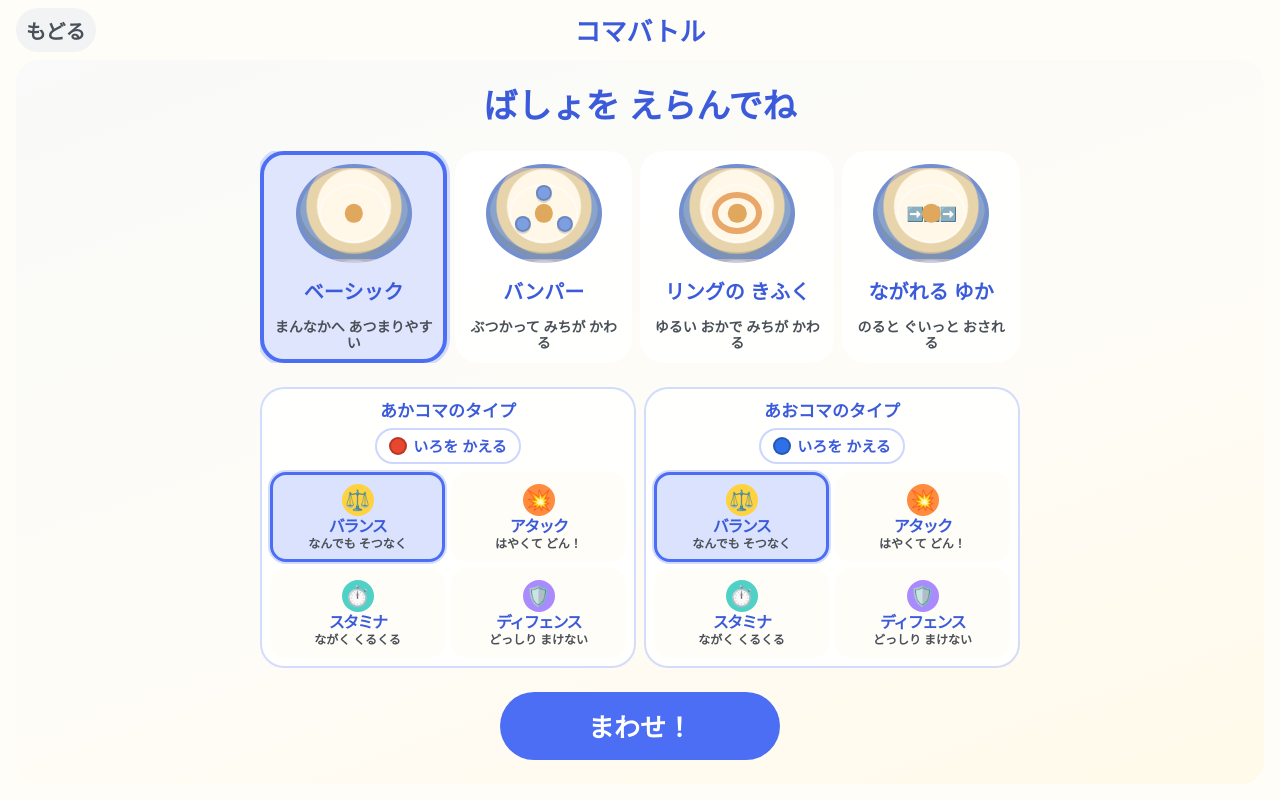
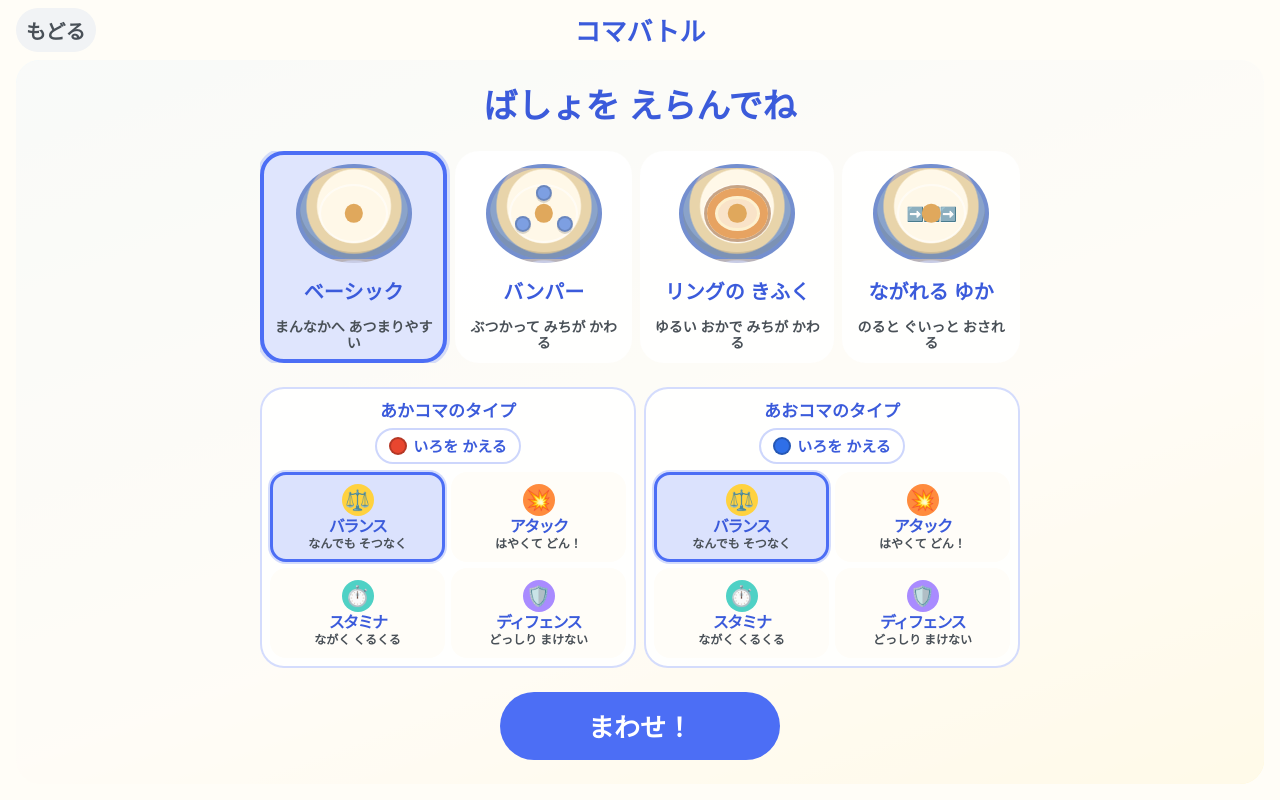
Before and after one commit to KoheiKasahara/kids-playground, a React (Vite) app: page /games/koma-battle in a window 1280 px wide. Shown: the top 800 px of the page. Built offline with nearby package versions, Linux system fonts and the light colour scheme.

Commit message:
feat(koma-battle): strengthen ridge field terrain

```diff
--- a/src/games/koma-battle/KomaBattlePlay.module.css
+++ b/src/games/koma-battle/KomaBattlePlay.module.css
@@ -264,10 +264,12 @@
 
 .previewRidge {
   position: absolute;
-  inset: 27%;
-  border: 6px solid #e7a05c;
+  inset: 22%;
+  border: 8px solid #e7a05c;
   border-radius: 50%;
-  opacity: 0.9;
+  background: rgb(231 160 92 / 24%);
+  box-shadow: 0 0 0 3px rgb(155 99 54 / 58%), inset 0 0 0 3px rgb(255 245 210 / 72%);
+  opacity: 0.96;
 }
 
 .previewBelt {
--- a/src/games/koma-battle/komaPhysics.ts
+++ b/src/games/koma-battle/komaPhysics.ts
@@ -196,3 +196,14 @@ export const OUT_FLOOR_Y = -1.2
  * 乗った瞬間に吹き飛ぶ強さではなく、通過するにつれて軌道が少しずつずれる強さを狙っている。
  */
 export const KOMA_BELT_FORCE = 0.16
+
+// ---------------------------------------------------------------------------
+// リングのきふく
+// ---------------------------------------------------------------------------
+
+/** 起伏の上でリングに沿って流す目標速度。見て分かる軌道変化を作る。 */
+export const KOMA_RIDGE_TANGENTIAL_SPEED = 3.6
+/** 山の頂上から外側へ逃げる方向の目標速度。斜面を越えた感触を補助する。 */
+export const KOMA_RIDGE_AWAY_SPEED = 0.9
+/** 目標速度へ近づく速さ[1/s]。毎ステップ少しずつ補正し、瞬間ワープを避ける。 */
+export const KOMA_RIDGE_RESPONSE = 9
--- a/src/games/koma-battle/komaStadium.ts
+++ b/src/games/koma-battle/komaStadium.ts
@@ -51,6 +51,11 @@ export type KomaFieldRidge = {
   height: number
   width: number
 }
+
+/** リングのきふくの主役。高さ場と見た目の基準を同じ値にそろえる。 */
+export const RIDGE_RADIUS = 1.2
+export const RIDGE_HEIGHT = 0.24
+export const RIDGE_WIDTH = 0.34
 
 export type KomaFieldObstacle = {
   type: 'bumper'
@@ -245,8 +250,9 @@ export const KOMA_FIELD_DEFINITIONS: readonly KomaField[] = [
     shape: 'ridge',
     bowlDepth: BOWL_DEPTH,
     valleyRadius: VALLEY_RADIUS,
-    // 幅広く低いGaussianの盛り上がり。最大勾配は約0.20で、コマが引っかからない。
-    ridges: [{ radius: 1.2, height: 0.075, width: 0.4 }],
+    // 中央を一周する、幅広くはっきりした盛り上がり。
+    // 高さ場にも同じ値を渡すので、見た目と物理の起伏がずれない。
+    ridges: [{ radius: RIDGE_RADIUS, height: RIDGE_HEIGHT, width: RIDGE_WIDTH }],
     obstacles: NO_OBSTACLES,
     belts: NO_BELTS,
     wallHeight: WALL_HEIGHT,
--- a/src/games/koma-battle/komaWorld.ts
+++ b/src/games/koma-battle/komaWorld.ts
@@ -29,6 +29,9 @@ import {
   KOMA_KNOCKBACK_MAX_IMPULSE,
   KOMA_KNOCKBACK_MIN_CLOSING_SPEED,
   KOMA_KNOCKBACK_MIN_IMPULSE,
+  KOMA_RIDGE_AWAY_SPEED,
+  KOMA_RIDGE_RESPONSE,
+  KOMA_RIDGE_TANGENTIAL_SPEED,
   LINEAR_DAMPING,
   MAX_ANGULAR_SPEED,
   MAX_LINEAR_SPEED,
@@ -516,6 +519,71 @@ export function applyKomaFieldBelts(entry: KomaEntry, field: KomaField, dt: numb
   }
 }
 
+/**
+ * リング状の起伏へ入ったコマへ、斜面を越える補助力と接線方向の流れを加える。
+ *
+ * Rapierの高さ場による重力・接触解決はそのまま残し、ここでは起伏の遊びを
+ * 分かりやすくするための疑似的な補助だけを行う。起伏を持たないフィールドは
+ * `ridges.length === 0` で即座に戻るため、他ステージへ影響しない。
+ */
+export function applyKomaFieldRidges(entry: KomaEntry, field: KomaField, dt: number): void {
+  if (field.ridges.length === 0 || !Number.isFinite(dt) || dt <= 0) return
+
+  const body = entry.body
+  const translation = body.translation()
+  const radius = Math.hypot(translation.x, translation.z)
+  const radial = finiteUnitOrNull(translation.x, translation.z)
+  if (radial === null || !Number.isFinite(radius)) return
+
+  const rawVelocity = body.linvel()
+  if (
+    !Number.isFinite(rawVelocity.x) ||
+    !Number.isFinite(rawVelocity.y) ||
+    !Number.isFinite(rawVelocity.z)
+  ) return
+
+  const mass = body.mass()
+  if (!Number.isFinite(mass) || mass <= 0) return
+
+  const response = Math.min(1, dt * KOMA_RIDGE_RESPONSE)
+  for (const ridge of field.ridges) {
+    if (
+      !Number.isFinite(ridge.radius) ||
+      !Number.isFinite(ridge.width) ||
+      ridge.width <= 0
+    ) continue
+
+    // Gaussianの裾まで広く効かせ、速度が高いコマでもリングを通過したときに
+    // 効果が消えないようにする。高さそのものではなく、遊びやすい帯域を判定する。
+    const normalizedDistance = (radius - ridge.radius) / ridge.width
+    const influence = Math.exp(-0.5 * (normalizedDistance / 1.15) ** 2)
+    if (!Number.isFinite(influence) || influence < 0.08) continue
+
+    // コマ自身の回転・周回方向に合わせてリングに沿わせる。
+    const tangent = {
+      x: -radial.z * entry.spec.spinDirection,
+      z: radial.x * entry.spec.spinDirection,
+    }
+    const tangentialSpeed = rawVelocity.x * tangent.x + rawVelocity.z * tangent.z
+    const radialSpeed = rawVelocity.x * radial.x + rawVelocity.z * radial.z
+    const awayFromCrest = Math.sign(normalizedDistance)
+    const targetRadialSpeed = awayFromCrest * KOMA_RIDGE_AWAY_SPEED * influence
+    const targetTangentialSpeed = KOMA_RIDGE_TANGENTIAL_SPEED * influence
+    const tangentialDelta = targetTangentialSpeed - tangentialSpeed
+    const radialDelta = targetRadialSpeed - radialSpeed
+    const impulseScale = mass * response * influence
+
+    body.applyImpulse(
+      {
+        x: (tangent.x * tangentialDelta + radial.x * radialDelta) * impulseScale,
+        y: 0,
+        z: (tangent.z * tangentialDelta + radial.z * radialDelta) * impulseScale,
+      },
+      true,
+    )
+  }
+}
+
 export type KomaBoostResult = {
   spinBefore: number
   spinAfter: number
--- a/src/games/koma-battle/useKomaBattleEngine.ts
+++ b/src/games/koma-battle/useKomaBattleEngine.ts
@@ -61,6 +61,7 @@ import {
   applyKomaBoost,
   applyKomaContactAssist,
   applyKomaFieldBelts,
+  applyKomaFieldRidges,
   clampKomaMotion,
   createKomaBattleWorld,
   readKoma,
@@ -743,6 +744,103 @@ export function useKomaBattleEngine(
       )
       group.add(floor)
 
+      // Ridgeは高さ場に沿った色付きの帯を重ね、上から見ても「ここが盛り上がり」と
+      // 分かるようにする。高さは同じfieldHeightAtから読むので、物理とのずれを作らない。
+      if (selectedField.ridges.length > 0) {
+        const ridgeMaterial = trackMaterial(
+          new THREE.MeshStandardMaterial({
+            color: selectedField.theme.accent,
+            roughness: 0.52,
+            metalness: 0.04,
+            transparent: true,
+            opacity: 0.78,
+            side: THREE.DoubleSide,
+            polygonOffset: true,
+            polygonOffsetFactor: -1,
+            polygonOffsetUnits: -1,
+          }),
+        )
+        const ridgeEdgeMaterial = trackMaterial(
+          new THREE.MeshStandardMaterial({
+            color: 0x9b6336,
+            roughness: 0.66,
+            metalness: 0.04,
+          }),
+        )
+        for (const ridge of selectedField.ridges) {
+          if (
+            !Number.isFinite(ridge.radius) ||
+            !Number.isFinite(ridge.width) ||
+            ridge.radius <= 0 ||
+            ridge.width <= 0
+          ) continue
+
+          const radialSteps = 10
+          const angularSteps = 64
+          const innerRadius = Math.max(0.05, ridge.radius - ridge.width * 1.35)
+          const outerRadius = Math.min(BOWL_RADIUS - 0.02, ridge.radius + ridge.width * 1.35)
+          const positions: number[] = []
+          const indices: number[] = []
+          for (let radialIndex = 0; radialIndex <= radialSteps; radialIndex += 1) {
+            const radius = THREE.MathUtils.lerp(innerRadius, outerRadius, radialIndex / radialSteps)
+            for (let angleIndex = 0; angleIndex < angularSteps; angleIndex += 1) {
+              const angle = (angleIndex / angularSteps) * Math.PI * 2
+              positions.push(
+                Math.cos(angle) * radius,
+                fieldHeightAt(selectedField, radius) + 0.012,
+                Math.sin(angle) * radius,
+              )
+            }
+          }
+          for (let radialIndex = 0; radialIndex < radialSteps; radialIndex += 1) {
+            for (let angleIndex = 0; angleIndex < angularSteps; angleIndex += 1) {
+              const nextAngleIndex = (angleIndex + 1) % angularSteps
+              const current = radialIndex * angularSteps + angleIndex
+              const next = radialIndex * angularSteps + nextAngleIndex
+              const outer = (radialIndex + 1) * angularSteps + angleIndex
+              const outerNext = (radialIndex + 1) * angularSteps + nextAngleIndex
+              indices.push(current, outer, next, next, outer, outerNext)
+            }
+          }
+          const ridgeGeometry = track(new THREE.BufferGeometry())
+          ridgeGeometry.setAttribute('position', new THREE.Float32BufferAttribute(positions, 3))
+          ridgeGeometry.setIndex(indices)
+          ridgeGeometry.computeVertexNormals()
+          group.add(new THREE.Mesh(ridgeGeometry, ridgeMaterial))
+
+          // 色付き帯の内外を細い丸い縁で囲み、傾斜の始まりと頂上を読み取りやすくする。
+          const edgeGeometry = track(new THREE.TorusGeometry(ridge.radius, 0.035, 8, 64))
+          const crest = new THREE.Mesh(edgeGeometry, ridgeEdgeMaterial)
+          crest.rotation.x = Math.PI / 2
+          crest.position.y = fieldHeightAt(selectedField, ridge.radius) + 0.026
+          group.add(crest)
+
+          const boundaryRadius = Math.max(0.05, ridge.radius - ridge.width * 1.05)
+          const boundaryGeometry = track(new THREE.TorusGeometry(
+            boundaryRadius,
+            0.022,
+            8,
+            64,
+          ))
+          const innerBoundary = new THREE.Mesh(boundaryGeometry, ridgeEdgeMaterial)
+          innerBoundary.rotation.x = Math.PI / 2
+          innerBoundary.position.y = fieldHeightAt(selectedField, boundaryRadius) + 0.018
+          group.add(innerBoundary)
+
+          const outerBoundaryRadius = Math.min(BOWL_RADIUS - 0.02, ridge.radius + ridge.width * 1.05)
+          const outerBoundaryGeometry = track(new THREE.TorusGeometry(
+            outerBoundaryRadius,
+            0.022,
+            8,
+            64,
+          ))
+          const outerBoundary = new THREE.Mesh(outerBoundaryGeometry, ridgeEdgeMaterial)
+          outerBoundary.rotation.x = Math.PI / 2
+          outerBoundary.position.y = fieldHeightAt(selectedField, outerBoundaryRadius) + 0.018
+          group.add(outerBoundary)
+        }
+      }
+
       // 中央の目印。すり鉢の谷がどこかを上からでも分かりやすくする。
       const centerMark = new THREE.Mesh(
         track(new THREE.RingGeometry(0.26, 0.34, 32)),
@@ -1131,6 +1229,7 @@ export function useKomaBattleEngine(
         for (const koma of battle.komas) applyKomaAssist(koma, PHYSICS_TIMESTEP)
         // 決着前だけ接触開始時の追加反発とベルトの力を適用する。決着後のsettle中は自然に倒れ切らせる。
         if (!finished) {
+          for (const koma of battle.komas) applyKomaFieldRidges(koma, selectedField, PHYSICS_TIMESTEP)
           for (const koma of battle.komas) applyKomaFieldBelts(koma, selectedField, PHYSICS_TIMESTEP)
         }
         applyKomaContactAssist(battle, !finished)
```
Also changed, not shown: 2 other files (tests, documents, lock files or other folders).
